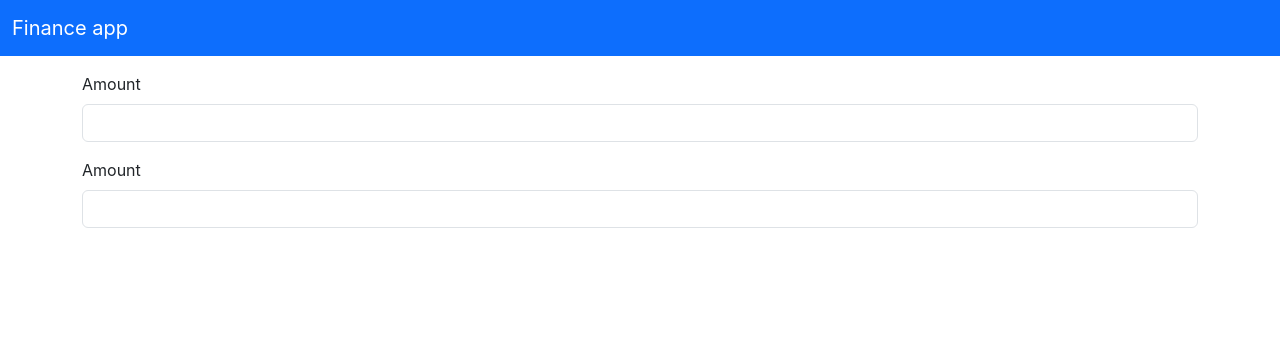
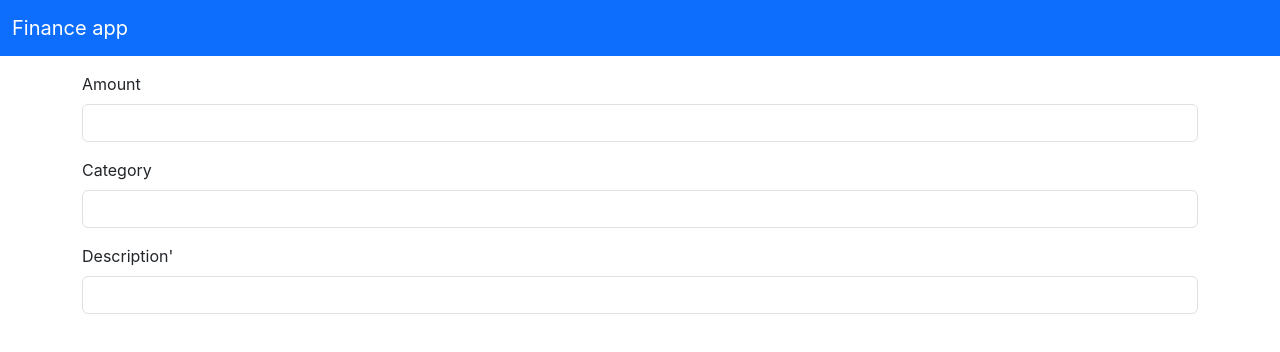
Before and after one commit to kitou88C39/fast_react_app, a React (Create React App) app in the folder React/finance_app/: page / in a window 1280 px wide. Shown: the top 352 px of the page. Built offline with nearby package versions, Linux system fonts and the light colour scheme; no server answers.

Commit message:
Edit App.js

```diff
--- a/React/finance_app/src/App.js
+++ b/React/finance_app/src/App.js
@@ -66,17 +66,31 @@ const App = () => {
             />
           </div>
 
-          <div className='mb-3 mt-3'>
-            <label htmlFor='amount' className='form-label'>
-              Amount
+          <div className='mb-3'>
+            <label htmlFor='category' className='form-label'>
+              Category
             </label>
             <input
               type='text'
               className='form-control'
-              id='amount'
-              name='amount'
+              id='category'
+              name='category'
               onChange={handleInputChange}
-              value={formData.amount}
+              value={formData.category}
+            />
+          </div>
+
+          <div className='mb-3'>
+            <label htmlFor='description' className='form-label'>
+              Description'
+            </label>
+            <input
+              type='text'
+              className='form-control'
+              id='description'
+              name='description'
+              onChange={handleInputChange}
+              value={formData.description}
             />
           </div>
         </form>
```
